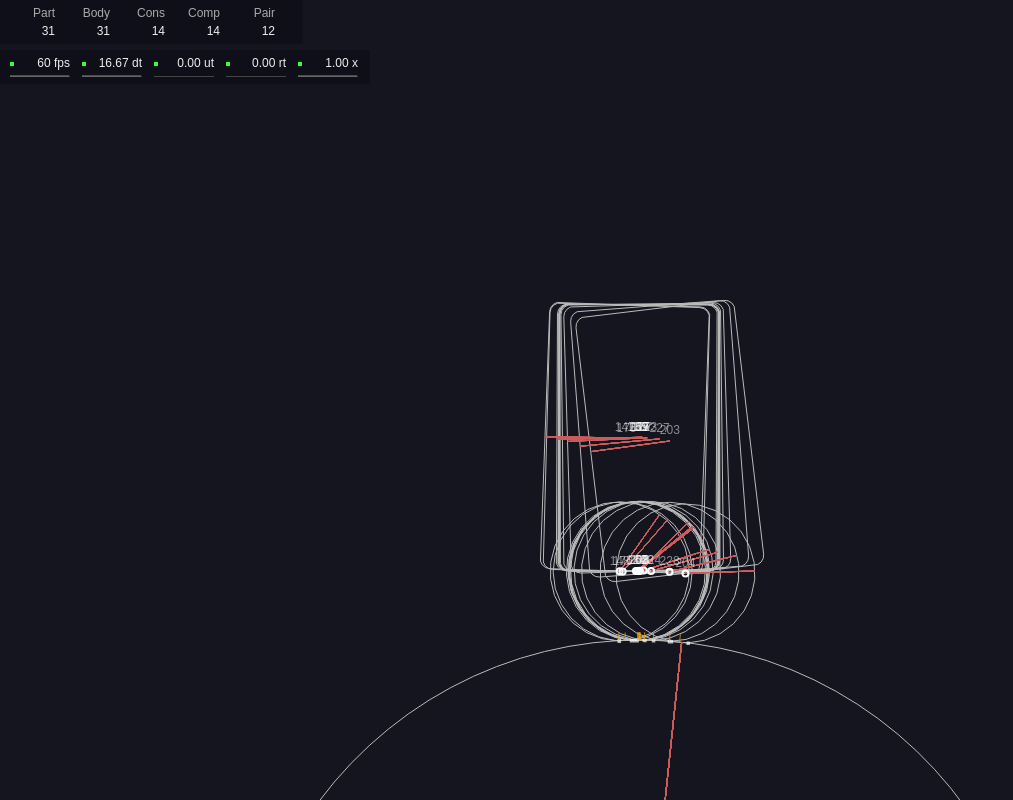
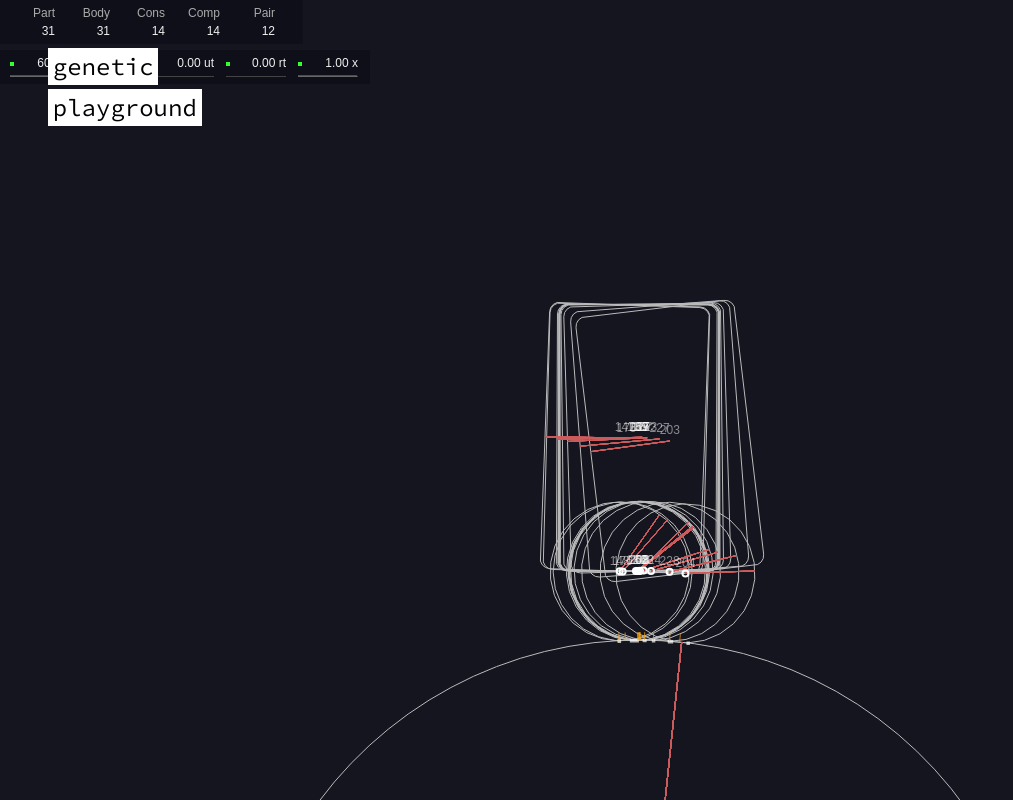
Before and after one commit to tzvc/genetic-playground, a React (Create React App) app: page / in a window 1280 px wide. Shown: the whole page, without its empty margins (0-1013 px from the left). Built offline with nearby package versions, Linux system fonts and the light colour scheme.

Commit message:
:lipstick: Added UI overlay structure

```diff
--- a/src/App.js
+++ b/src/App.js
@@ -10,6 +10,7 @@ import Genetic, {
 import { seed, mutate, crossover } from "./genetic/genetic_config";
 // components
 import SimulatorRenderer from "./simulator/simulator_renderer";
+import LeftPanelOverlay from "./components/left_panel_overlay";
 // utils
 import { lerp } from "./utils/math";
 
@@ -34,7 +35,9 @@ export default class App extends Component {
 		this.genEngine.generation = population => {
 			this.simulatorEngine.resetSimulation();
 		};
+
 		this.genEngine.fitness = async entity => {
+			console.log(entity);
 			const paramBitLength = entity.length / 3;
 			let params = [];
 			for (let i = 0; i < entity.length; i += paramBitLength) {
@@ -52,6 +55,11 @@ export default class App extends Component {
 	}
 
 	render() {
-		return <SimulatorRenderer engine={this.simulatorEngine.engine} />;
+		return (
+			<>
+				<LeftPanelOverlay />
+				<SimulatorRenderer engine={this.simulatorEngine.engine} />
+			</>
+		);
 	}
 }
--- /dev/null
+++ b/src/components/left_panel_overlay.js
@@ -0,0 +1,17 @@
+import React from "react";
+import styled from "styled-components";
+import Logo from "./logo";
+
+const Overlay = styled.div`
+	position: absolute;
+	z-index: 2;
+	margin: 2rem;
+`;
+
+const LeftPanelOverlay = () => (
+	<Overlay>
+		<Logo />
+	</Overlay>
+);
+
+export default LeftPanelOverlay;
```
